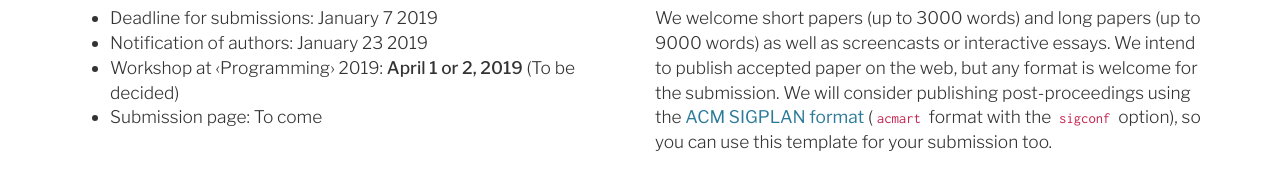
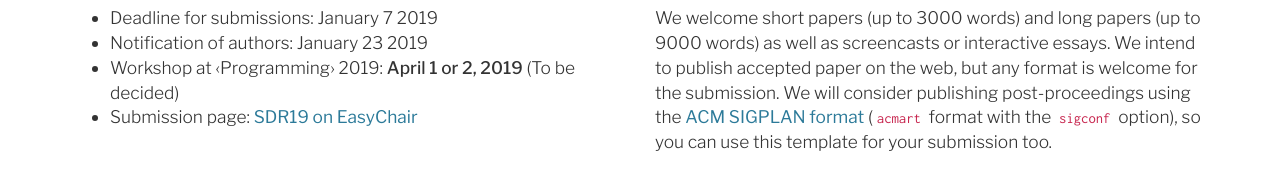
Before and after one commit to shift-society/salon, a Jekyll site: the page built from call-for-papers/index.md, in a window 1280 px wide and 900 px high, scrolled down 3288 px. Shown: the part 585-775 px from the top of the window. Built offline with Jekyll 4.4.1, drawn with Linux system fonts in a browser that asks for light colours; nearby versions of some CDN libraries.

Commit message:
Add submission link

```diff
--- a/_includes/header.html
+++ b/_includes/header.html
@@ -4,6 +4,7 @@
         <a href="/salon/call-for-papers"><i class="fa fa-mortar-board"></i> Call <span class="hidden-xs">for papers</span></a>
       <a href="/salon/papers"><i class="fa fa-paper-plane"></i> Read <span class="hidden-xs">past papers</span></a>
       <a href="https://groups.google.com/forum/#!forum/shift-society"><i class="fa fa-user"></i> Join <span class="hidden-xs">mailing list</span></a>
+      <a href="https://easychair.org/conferences/?conf=sdr19"><i class="fa fa-mortar-board"></i> Submit <span class="hidden-xs">your paper</span></a>
     </div>
   </div>
 </nav>
--- a/call-for-papers/index.md
+++ b/call-for-papers/index.md
@@ -217,7 +217,7 @@ check out the [papers from previous editions of Salon des Refusés](https://www.
  - Deadline for submissions: January 7 2019
  - Notification of authors: January 23 2019
  - Workshop at ‹Programming› 2019: **April 1 or 2, 2019** (To be decided)
- - Submission page: To come
+ - Submission page: <a href="https://easychair.org/conferences/?conf=sdr19">SDR19 on EasyChair</a>
 
 <div style="height:50px" class="hidden-sm"></div>
 </div><div class="col-md-6" markdown="1">
```
